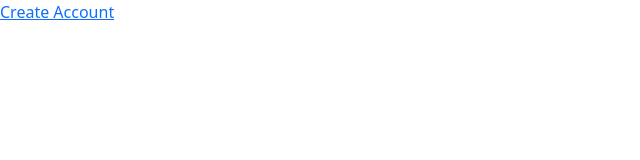
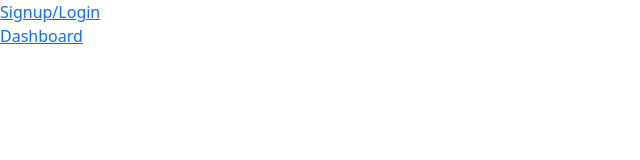
Before and after one commit to christo-zero-john/pbl-academy, a Next.js app: page / in a window 1280 px wide. Shown: the top 160 px of the page, without its empty margins (0-640 px from the left). Built offline with nearby package versions, Linux system fonts and the light colour scheme.

Commit message:
Found modified or deleted file,  app/page.jsx. Committing Via Global Bash Script:git-status-automated.bat

```diff
--- a/app/page.jsx
+++ b/app/page.jsx
@@ -7,7 +7,9 @@ import Link from "next/link";
 function HomePage() {
   return (
     <div>
-      <Link href="/auth/sign-up">Create Account</Link>
+      <Link href="/auth/sign-up">Signup/Login</Link>
+      <br />
+      <Link href="/dashboard">Dashboard</Link>
     </div>
   );
 }
```
